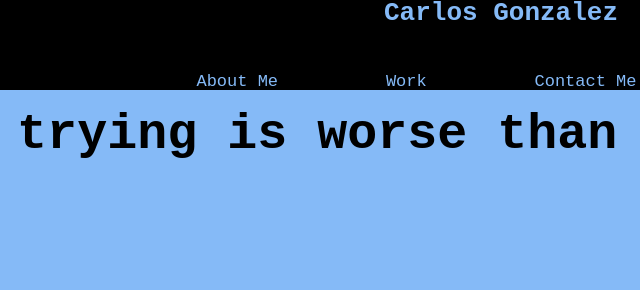
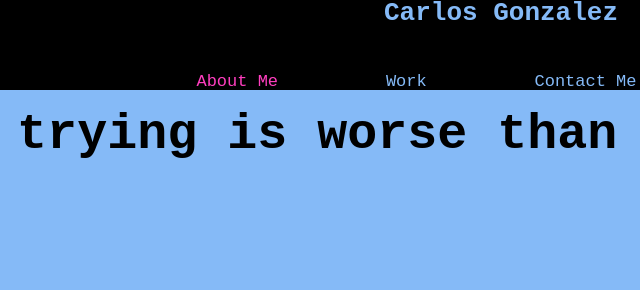
Before and after one commit to steakbutter/Portfolio-Carlos, a plain HTML site: page index.html in a window 1280 px wide. In both pictures the pointer is over the link "About Me". Shown: the full height of the page, 139-779 px from the left. Drawn offline with Linux system fonts and the light colour scheme.

Commit message:
added hover color to navigation links

```diff
--- a/assets/Style.css
+++ b/assets/Style.css
@@ -30,6 +30,9 @@ nav ul li {
     display: inline;
     margin: 50px;
 }
+nav a:hover {
+    color: var(--cool-pink);
+}
 
 .body-main {
     font-family: monospace;
```
